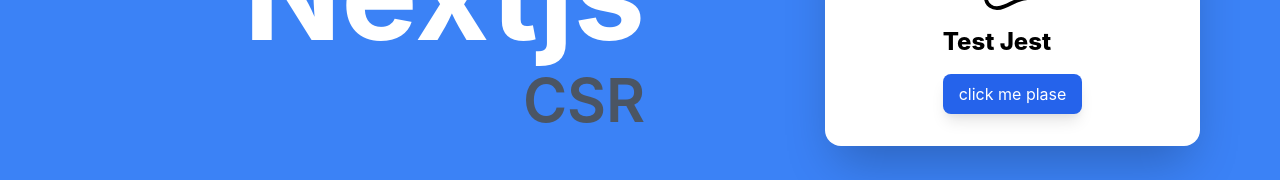
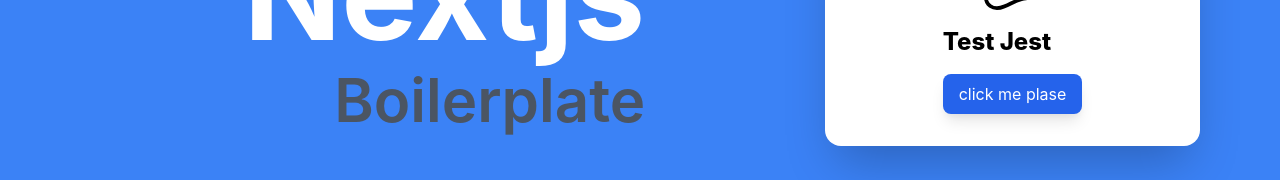
Before and after one commit to poom9091/Next-Boilerplate, a Next.js app: page / in a window 1280 px wide. Shown: the part 182-362 px from the top of the page. Built offline with nearby package versions, Linux system fonts and the light colour scheme; no server answers.

Commit message:
Change Title

```diff
--- a/pages/index.js
+++ b/pages/index.js
@@ -16,7 +16,7 @@
       <Boilerplate>
         <Title
           title='Nextjs'
-          subtitle='CSR'
+          subtitle='Boilerplate'
           TitleColor='text-white'
           TitleSize='text-9xl'
           SubTitleColor= "text-gray-600"
```
